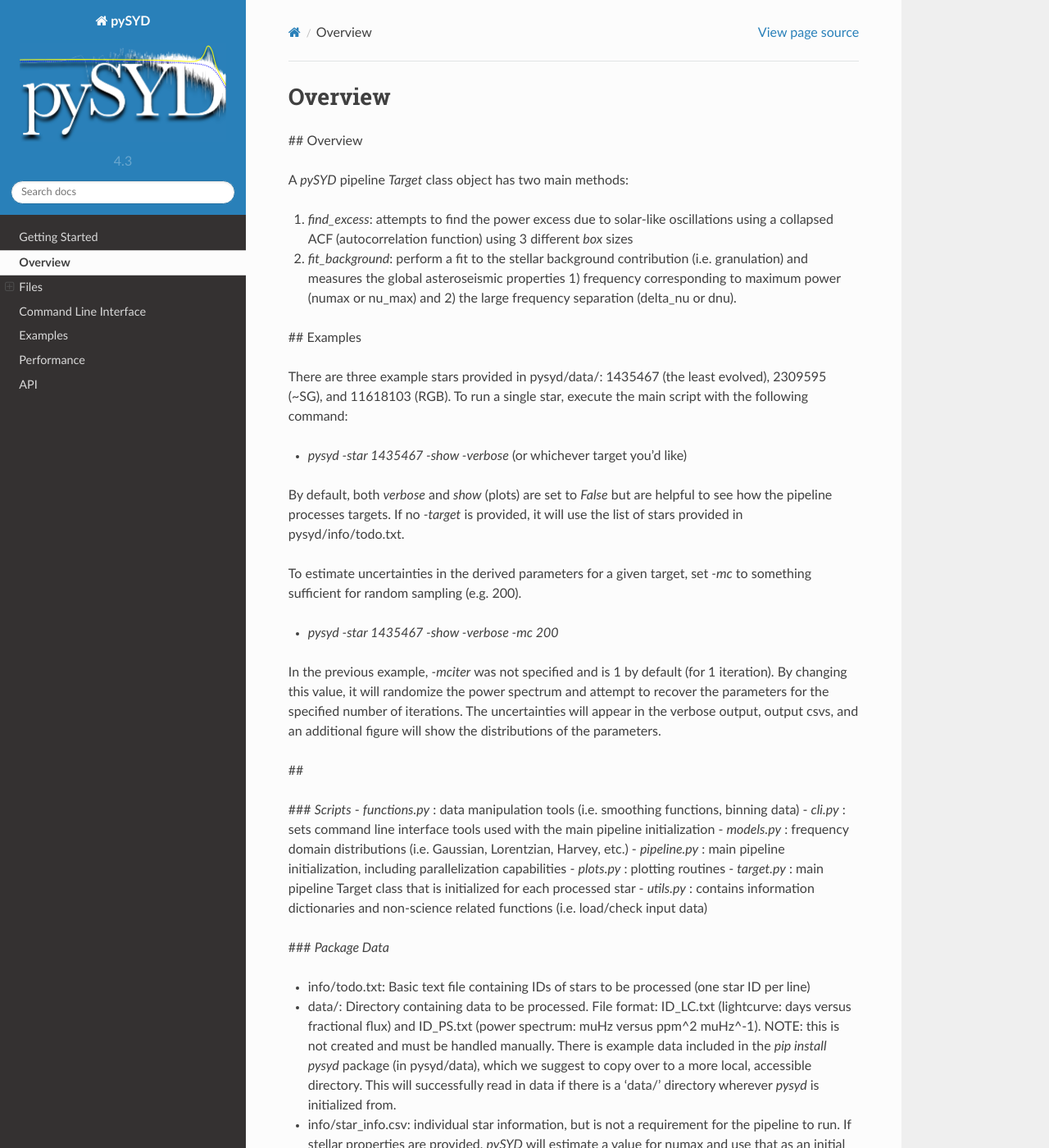
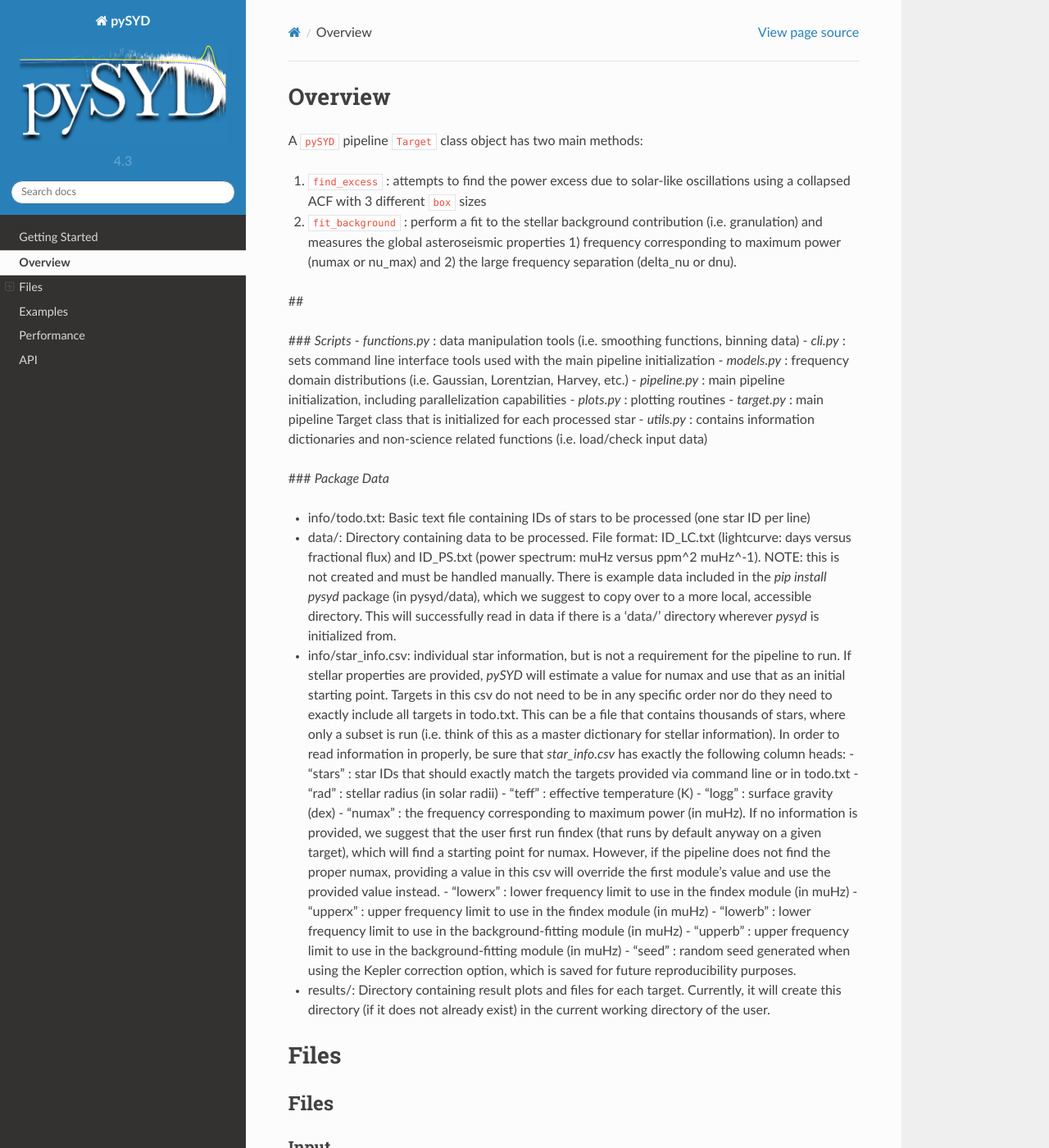
Before and after one commit to ashleychontos/pySYD, a Sphinx documentation site: the page built from docs/overview.rst, in a window 1280 px wide and 1400 px high. Shown: the whole window at 82% size. Built offline with Sphinx 7.4.7 and the Read the Docs theme 2.0.0, drawn with Linux system fonts in a browser that asks for light colours; some of the changed text lies outside the part shown.

Commit message:
fixing documentation

```diff
--- a/docs/index.rst
+++ b/docs/index.rst
@@ -2,8 +2,8 @@
 
    <br />
 
-pySYD: |br| Automated Extraction of Global Asteroseismic Parameters
-===================================================================
+pySYD: |br| Automated Extraction of |br| Global Asteroseismic Parameters
+========================================================================
 
 ``pySYD`` is an open-source python package to detect solar-like oscillations and measure global asteroseismic parameters. ``pySYD`` provides best-fit values and uncertainties for the following parameters:
 
@@ -29,7 +29,6 @@ Contents:
 
    quickstart
    overview
-   cli
    examples
    performance
    api
--- a/docs/overview.rst
+++ b/docs/overview.rst
@@ -3,26 +3,10 @@
 Overview
 ########
 
-## Overview
+A ``pySYD`` pipeline ``Target`` class object has two main methods:
 
-A `pySYD` pipeline `Target` class object has two main methods:
-
-1) `find_excess`: attempts to find the power excess due to solar-like oscillations using a collapsed ACF (autocorrelation function) using 3 different `box` sizes
-2) `fit_background`: perform a fit to the stellar background contribution (i.e. granulation) and measures the global asteroseismic properties 1) frequency corresponding to maximum power (numax or nu_max) and 2) the large frequency separation (delta_nu or dnu).
-
-## Examples
-
-There are three example stars provided in pysyd/data/: 1435467 (the least evolved), 2309595 (~SG), and 11618103 (RGB). To run a single star, execute the main script with the following command:
-
-- `pysyd -star 1435467 -show -verbose` (or whichever target you'd like)
-
-By default, both `verbose` and `show` (plots) are set to `False` but are helpful to see how the pipeline processes targets. If no `-target` is provided, it will use the list of stars provided in pysyd/info/todo.txt.
-
-To estimate uncertainties in the derived parameters for a given target, set `-mc` to something sufficient for random sampling (e.g. 200).
-
-- `pysyd -star 1435467 -show -verbose -mc 200`
-
-In the previous example, `-mciter` was not specified and is 1 by default (for 1 iteration). By changing this value, it will randomize the power spectrum and attempt to recover the parameters for the specified number of iterations. The uncertainties will appear in the verbose output, output csvs, and an additional figure will show the distributions of the parameters.
+#. ``find_excess`` : attempts to find the power excess due to solar-like oscillations using a collapsed ACF with 3 different ``box`` sizes
+#. ``fit_background`` : perform a fit to the stellar background contribution (i.e. granulation) and measures the global asteroseismic properties 1) frequency corresponding to maximum power (numax or nu_max) and 2) the large frequency separation (delta_nu or dnu).
 
 ##
 
@@ -52,10 +36,6 @@ In the previous example, `-mciter` was not specified and is 1 by default (for 1
   - "seed" : random seed generated when using the Kepler correction option, which is saved for future reproducibility purposes.
 - results/: Directory containing result plots and files for each target. Currently, it will create this directory (if it does not already exist) in the current working directory of the user.
 
-## Citing pySYD
-
-DOI + ASCL
-
 
 Files
 #####
@@ -81,47 +56,50 @@ Light curves and power spectra can be added, following a similar format: ID_LC.t
 for the light curve and ID_PS.txt for the power spectrum. Please note: the units of the
 power spectrum MUST be in ppm^2 muHz^-1 for the software to work properly.
 
-Output:
+Output
+++++++
 
 
 
 Command Line Interface
 ++++++++++++++++++++++
 
-## Command Line Interface (CLI) Options
-
-- `-bg`, `--bg`, `-fitbg`, `--fitbg`, `-background`, `--background` [boolean]
+* `-bg`, `--bg`, `-fitbg`, `--fitbg`, `-background`, `--background` [boolean]
 
 Turn off the background fitting process (although this is not recommended). Asteroseismic estimates are typically unreliable without properly removing stellar contributions from granulation processes. Since this is the money maker, fitbg is set to `True` by default.
 
-- `-ex`, `--ex`, `-findex`, `--findex`, `-excess`, `--excess` [boolean]
+* `-ex`, `--ex`, `-findex`, `--findex`, `-excess`, `--excess` [boolean]
 
 Turn off the find excess module. This is only recommended when a list of numaxes or a list of stellar parameters (to estimate the numaxes) are provided. Otherwise the second module, which fits the background will not be able to run properly. Default=`True`
 
-- `-f`, `--f`, `-file`, `--file` [string]
+* `-f`, `--f`, `-file`, `--file` [string]
 
 Path to txt file that contains the list of targets to process. Default=`'info/todo.txt'`
 
-- `-filter`, `--filter`, `-smooth`, `--smooth` [float]
+* `-filter`, `--filter`, `-smooth`, `--smooth` [float]
 
 Box filter width in muHz for the power spectrum. The default is `2.5` muHz but will change to `0.5` muHz if the numax derived from `find_excess` or the numax provided in `info/stars_info.csv` is <= 500 muHz so that it doesn't oversmooth the power spectrum.
 
-- `-kc`, `--kc`, `-keplercorr`, `--keplercorr` [boolean]
+* `-kc`, `--kc`, `-keplercorr`, `--keplercorr` [boolean]
 
 Turn on Kepler short-cadence artefact corrections
 
-- `-mc`, `--mc`, `-mciter`, `--mciter` [int]
+* `-mc`, `--mc`, `-mciter`, `--mciter` [int]
 
 Number of MC iterations to run to quantify measurement uncertainties. It is recommended to check the results first before implementing this option and therefore, this is set to `1` by default.
 
-- `-show`, `--show`, `-plot`, `--plot`, `-plots`, `--plots` [boolean]
+* `-show`, `--show`, `-plot`, `--plot`, `-plots`, `--plots` [boolean]
 
 Shows the appropriate output figures in real time. If the findex module is run, this will show one figure at the end of findex. If the fitbg module is run, a figure will appear at the end of the first iteration. If the monte carlo sampling is turned on, this will provide another figure at the end of the MC iterations. Regardless of this option, the figures will be saved to the output directory. If running more than one target, this is not recommended.
 
-- `-t`, `--t`, `-target`, `--target`, `-targets`, `--targets` [int]
+* `-t`, `--t`, `-target`, `--target`, `-targets`, `--targets` [int]
 
 Option to directly specify targets from the command line. This accepts * arguments and appends them to a list stored in `args.target`. If not specified, `args.target` is `None` and the pipeline will default to the Files/todo.txt file.
 
-- `-v`, `--v`, `-verbose`, `--verbose` [boolean]
+* `-version`, `--version`
+
+Print ``pysyd`` package version and exit.
+
+* `-v`, `--v`, `-verbose`, `--verbose` [boolean]
 
 Turn on verbose output
```
Also changed, not shown: other parts of docs/overview.rst (+1 -6 lines).
